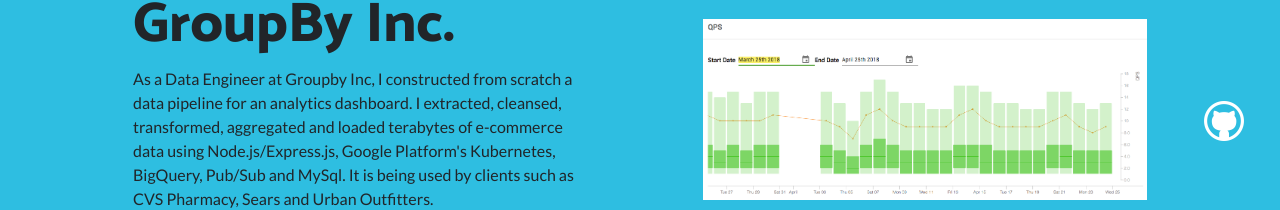
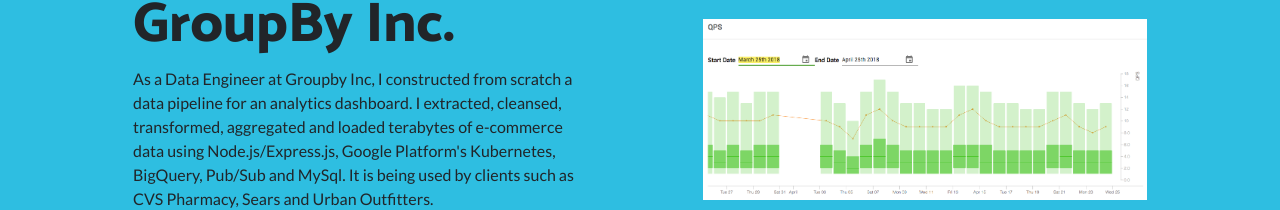
Before and after one commit to john1625b/john1625b.github.io, a website: page index.html in a window 1280 px wide. Shown: the part 623-833 px from the top of the page. Drawn offline with Linux system fonts and the light colour scheme.

Commit message:
comments github modal

```diff
--- a/index.html
+++ b/index.html
@@ -116,11 +116,12 @@
     <script src="vendor/jquery/jquery.min.js"></script>
     <script src="vendor/bootstrap/js/bootstrap.bundle.min.js"></script>
 
-    <div class="fixed-action-btn" style="bottom: 24px; right: 24px;">
+    <!--<div class="fixed-action-btn" style="bottom: 24px; right: 24px;">
         <a href="https://github.com/john1625b" target="_blank">
             <img src="img/git.png" width="64" height="64">
         </a>
     </div>
+    -->
   </body>
 
 </html>
```
